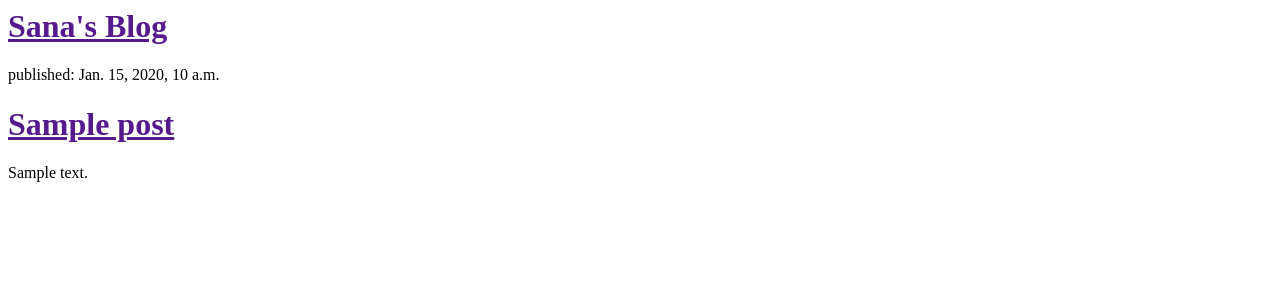
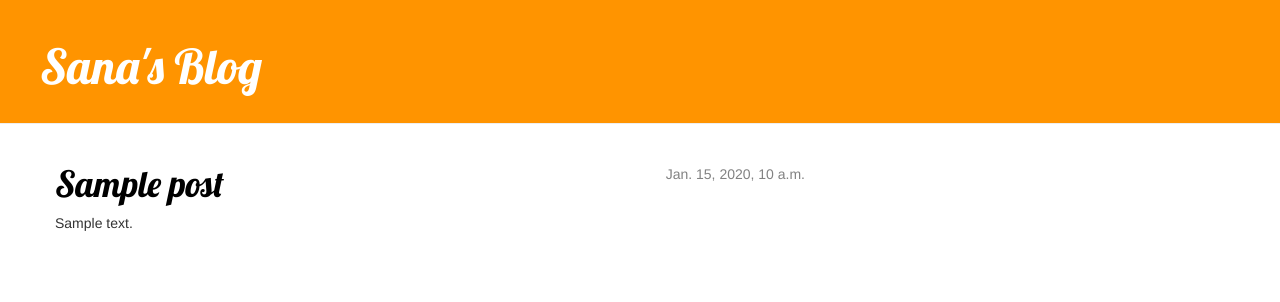
Before and after one commit to sanajaved7/sanas_blog, a Django app: template blog/templates/blog/post_list.html in a window 1280 px wide. Shown: the top 302 px of the page. Run offline with Django 3.2, Linux system fonts and the light colour scheme; the template is opened without the code that fills it: values that come from a table or form of the project are taken from there, others are empty; tables that the repository leaves empty hold one stand-in row (values such as "Sample post"); some libraries are stand-ins or nearby versions.

Commit message:
Updated CSS for blog app

```diff
--- a/blog/templates/blog/post_list.html
+++ b/blog/templates/blog/post_list.html
@@ -1,18 +1,31 @@
+{% load staticfiles %}
 <html>
     <head>
-        <title>Sana's blog</title>
+        <link rel="stylesheet" href="//maxcdn.bootstrapcdn.com/bootstrap/3.2.0/css/bootstrap.min.css">
+        <link rel="stylesheet" href="//maxcdn.bootstrapcdn.com/bootstrap/3.2.0/css/bootstrap-theme.min.css">
+        <link rel="stylesheet" href="{% static 'css/blog.css' %}">
+        <link href="http://fonts.googleapis.com/css?family=Lobster&subset=latin,latin-ext" rel="stylesheet" type="text/css">
+        <title>Sana's Blog</title>
     </head>
     <body>
-        <div>
+        <div class="page-header">
             <h1><a href="">Sana's Blog</a></h1>
         </div>
 
-        {% for post in posts %}
-    <div>
-        <p>published: {{ post.published_date }}</p>
-        <h1><a href="">{{ post.title }}</a></h1>
-        <p>{{ post.text|linebreaks }}</p>
+        <div class="content container">
+    <div class="row">
+        <div class="col-md-8">
+            {% for post in posts %}
+                <div class="post">
+                    <div class="date">
+                        {{ post.published_date }}
+                    </div>
+                    <h1><a href="">{{ post.title }}</a></h1>
+                    <p>{{ post.text|linebreaks }}</p>
+                </div>
+            {% endfor %}
+        </div>
     </div>
-{% endfor %}
+</div>
     </body>
 </html>
--- a/mysite/settings.py
+++ b/mysite/settings.py
@@ -117,3 +117,7 @@ try:
     from .local_settings import *
 except ImportError:
     pass
+
+STATICFILES_DIRS = (
+    os.path.join(BASE_DIR, "static"),
+)
--- /dev/null
+++ b/static/css/blog.css
@@ -0,0 +1,47 @@
+.page-header {
+    background-color: #ff9400;
+    margin-top: 0;
+    padding: 20px 20px 20px 40px;
+}
+
+.page-header h1, .page-header h1 a, .page-header h1 a:visited, .page-header h1 a:active {
+    color: #ffffff;
+    font-size: 36pt;
+    text-decoration: none;
+}
+
+.content {
+    margin-left: 40px;
+}
+
+h1, h2, h3, h4 {
+    font-family: 'Lobster', cursive;
+}
+
+.date {
+    float: right;
+    color: #828282;
+}
+
+.save {
+    float: right;
+}
+
+.post-form textarea, .post-form input {
+    width: 100%;
+}
+
+.top-menu, .top-menu:hover, .top-menu:visited {
+    color: #ffffff;
+    float: right;
+    font-size: 26pt;
+    margin-right: 20px;
+}
+
+.post {
+    margin-bottom: 70px;
+}
+
+.post h1 a, .post h1 a:visited {
+    color: #000000;
+}
```
